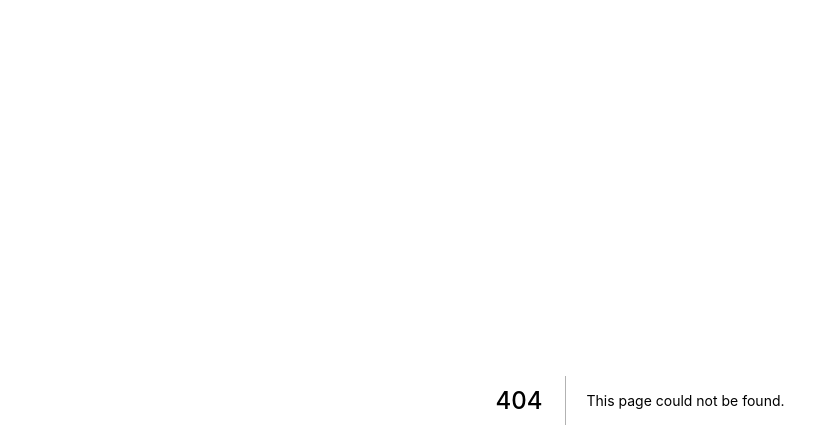
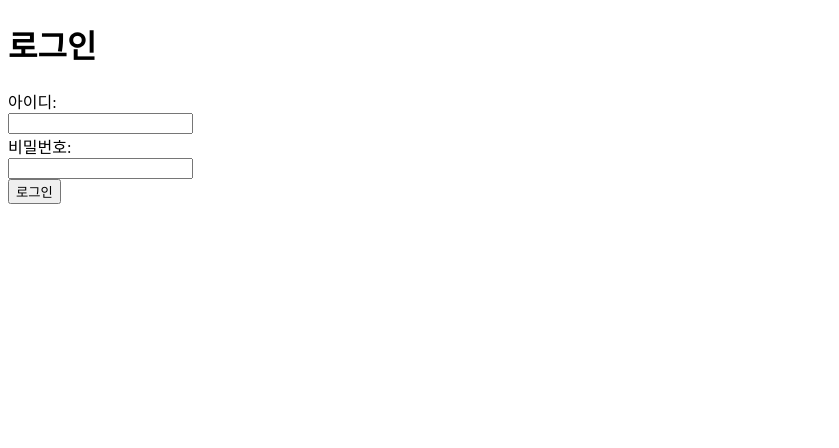
Before and after one commit to kim-jingyu/frontend, a Next.js app: page /02-03-signup-state in a window 1280 px wide. Before the commit this address had no page. Shown: the top 448 px of the page, without its empty margins (0-839 px from the left). Built offline with nearby package versions, Linux system fonts and the light colour scheme.

Commit message:
feat(class) : Login

```diff
--- /dev/null
+++ b/pages/02-03-signup-state/index.js
@@ -0,0 +1,47 @@
+import {useState} from 'react'
+
+export default function Login(){
+    //javascript
+    const [id, setId] = useState("")
+    const [pw, setPw] = useState("")
+    const [errorId, setErrorId] = useState("")
+    const [errorPw, setErrorPw] = useState("")
+
+    function handleChangeId(event){
+        const value = event.target.value
+        setId(value)
+    }
+
+    function onChangePw(event){
+        const value = event.target.value
+        setPw(value)
+    }
+
+    function handleClickLogin(){
+        if(id === ""){
+            setErrorId("! 아이디를 정확히 입력해 주세요.")
+        }
+        if(pw === ""){
+            setErrorPw("! 비밀번호를 정확히 입력해 주세요.")
+        }
+        if(id !== "" && pw !== ""){
+            alert("아이디와 비밀번호가 모두 입력되었습니다. 로그인을 시작합니다.")
+        }
+    }
+
+    // JSX
+    return (
+        <>
+            <h1>로그인</h1>
+            <div>아이디: {id}</div>
+            <input type="text" onChange={handleChangeId} />
+            <div style={{color: 'red'}}>{errorId}</div>
+            <div>비밀번호: {pw}</div>
+            <input type="password" onChange={onChangePw} />
+            <div style={{color: 'red'}}>{errorPw}</div>
+            <div>
+                <button onClick={handleClickLogin}>로그인</button>
+            </div>
+        </>
+    )
+}
```
